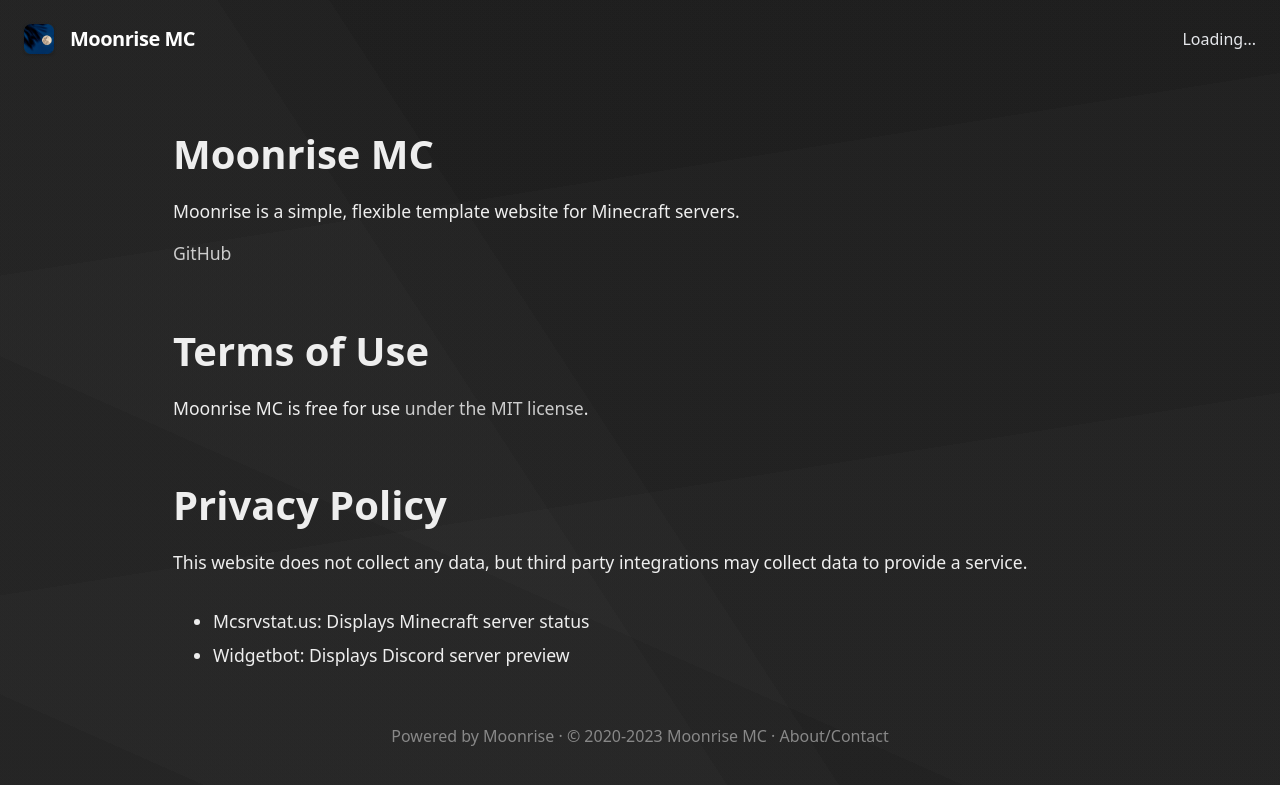
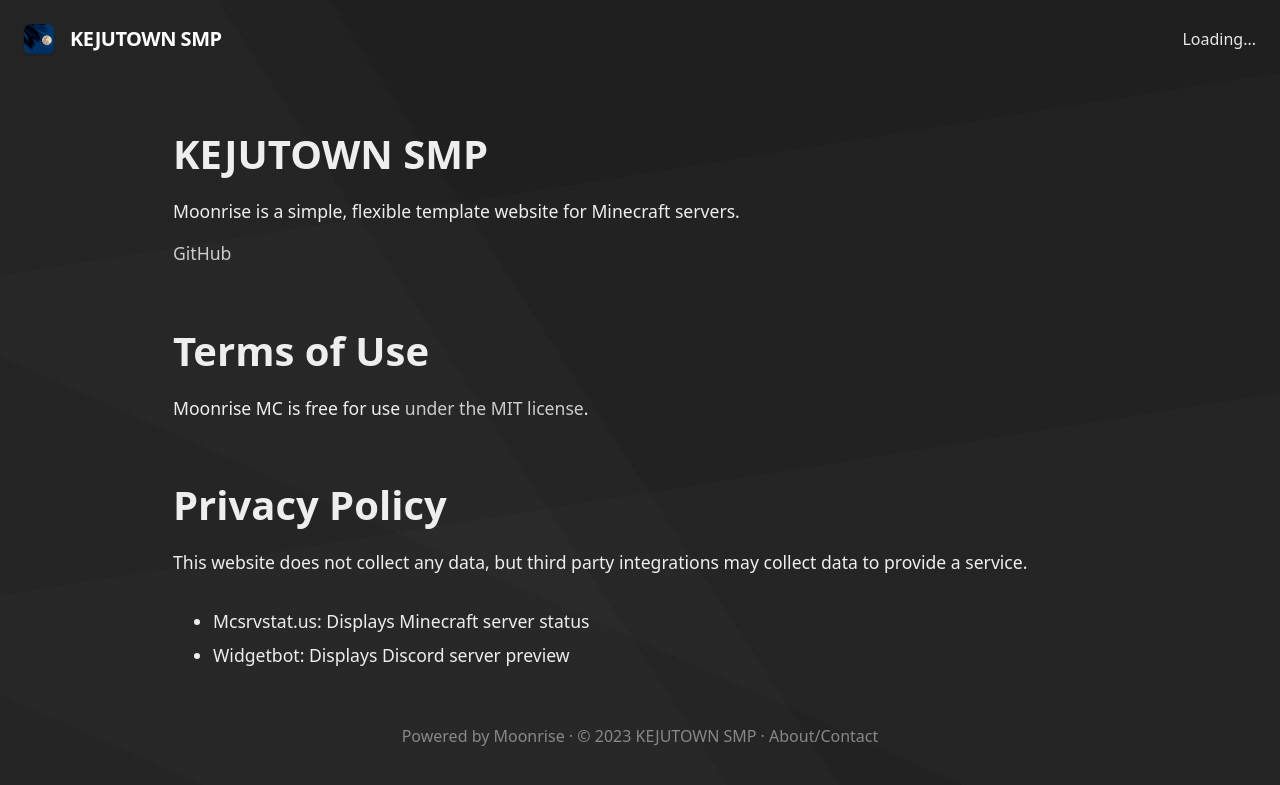
Before and after one commit to eeznivx/mc.biji.social, a Jekyll site: the page built from docs/about.md, in a window 1280 px wide. Shown: the top 785 px of the page. Built offline with Jekyll 4.4.1, drawn with Linux system fonts in a browser that asks for light colours; our own code applies the rules of GitHub Pages for plain Markdown files; part of the change alters nothing that is shown.

Commit message:
Update _config.yml

```diff
--- a/docs/_config.yml
+++ b/docs/_config.yml
@@ -1,26 +1,26 @@
 # Set this website's info
 # Change "coffeebank" to your GitHub username
 # Change "moonrise" to your repository name
-url: "https://coffeebank.github.io"
-baseurl: "/moonrise"
+url: "https://eeznivx.github.io"
+baseurl: "/mc.biji.social"
 siteIcon: /media/android-chrome-192x192.png
-siteYear: 2020
+siteYear: 2023
 siteFooterlink: /about
 showinSearchEngines: true
-# googleAnalyticsID: (uncomment to use)
+googleAnalyticsID: G-EMTZ5L1B7W
 
 
 # Set basic server info
-serverName: Moonrise MC
+serverName: KEJUTOWN SMP
 serverDescription: A Minecraft server where we have lots of fun!
-serverIP: 31.41.59.26:5358
+serverIP: play.mc.biji.social:25565
 useBedrockForOnlineStatus: false
 
 
 # Discord information
-discordInvite: https://discord.gg/minecraft
-discordServerID: 299881420891881473
-discordChannelID: 450428756855750666
+discordInvite: https://discord.biji.social
+discordServerID: 229541910719496192
+discordChannelID: 552167484459843605
 
 
 # # Navbar Links at the top of the page (uncomment "siteNav" to use)
```
